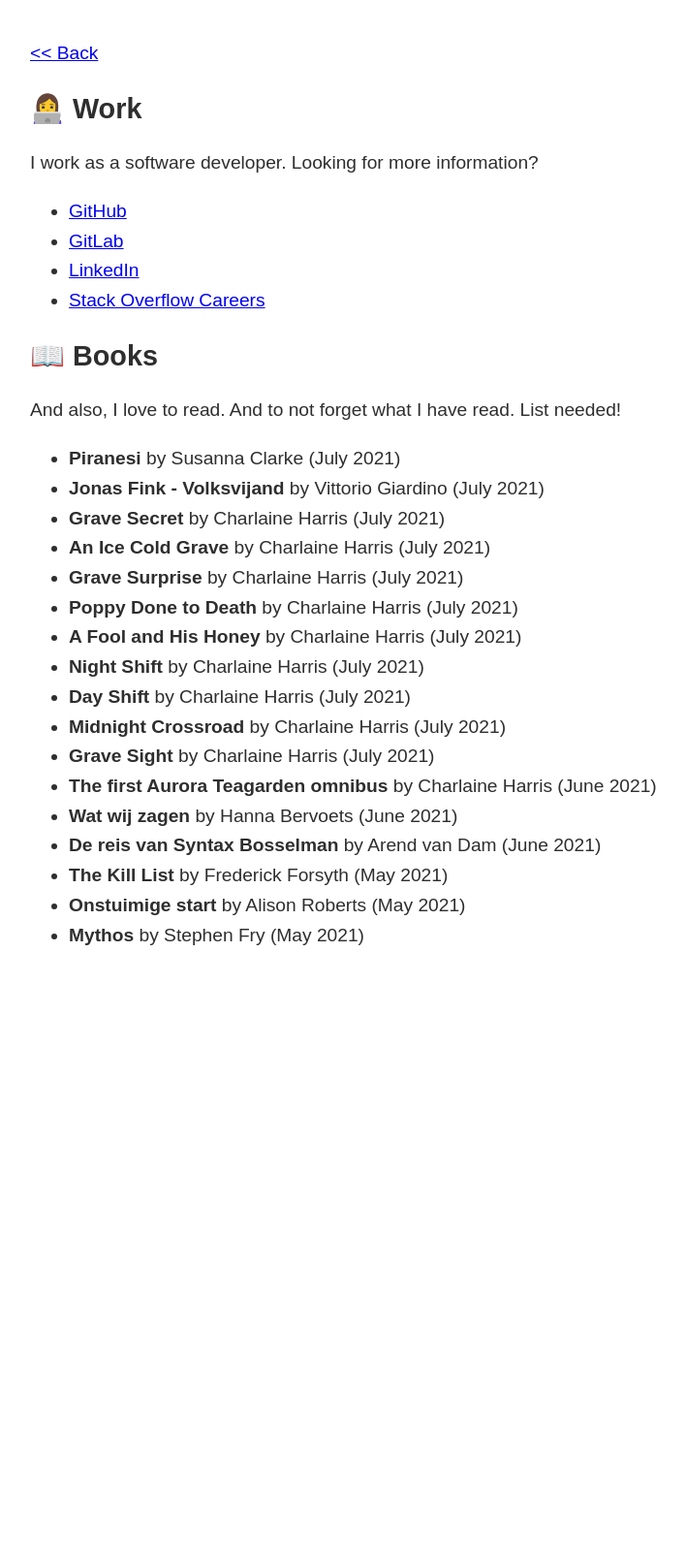
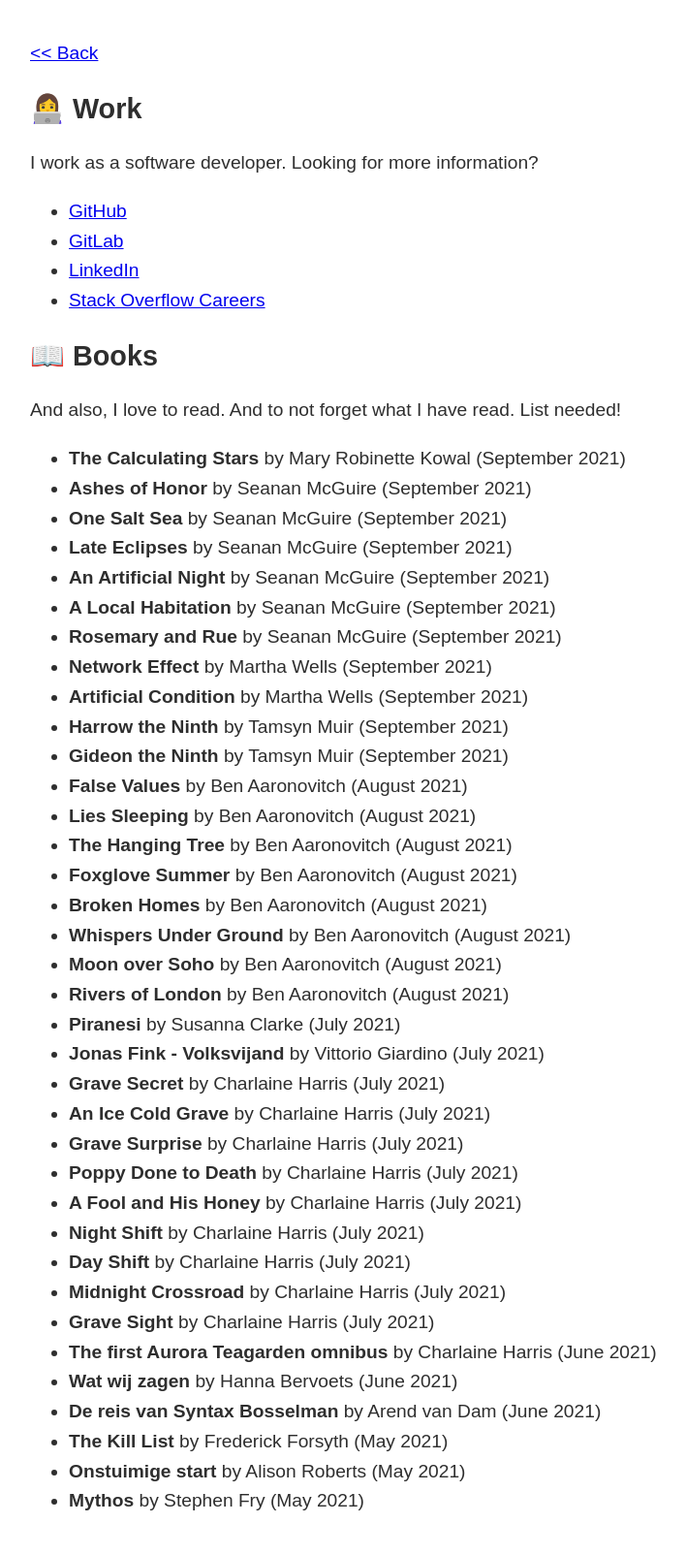
Before and after one commit to josienb/fictional-fungi, a Jekyll site: the page built from about.html, in a window 1280 px wide. Shown: the whole page at 97% size, without its empty margins (284-992 px from the left). Built offline with Jekyll 4.4.1, drawn with Linux system fonts in a browser that asks for light colours; before the commit the page ends 1020 px from its top, so only the background shows below that.

Commit message:
Update book list for August & September

```diff
--- a/_data/books.yml
+++ b/_data/books.yml
@@ -1,3 +1,98 @@
+- title: The Calculating Stars
+  author: Mary Robinette Kowal
+  month: September 2021
+  firsttime: true
+
+- title: Ashes of Honor
+  author: Seanan McGuire
+  month: September 2021
+  firsttime: true
+
+- title: One Salt Sea
+  author: Seanan McGuire
+  month: September 2021
+  firsttime: true
+
+- title: Late Eclipses
+  author: Seanan McGuire
+  month: September 2021
+  firsttime: true
+
+- title: An Artificial Night
+  author: Seanan McGuire
+  month: September 2021
+  firsttime: true
+
+- title: A Local Habitation
+  author: Seanan McGuire
+  month: September 2021
+  firsttime: true
+
+- title: Rosemary and Rue
+  author: Seanan McGuire
+  month: September 2021
+  firsttime: true
+
+- title: Network Effect
+  author: Martha Wells
+  month: September 2021
+  firsttime: true
+
+- title: Artificial Condition
+  author: Martha Wells
+  month: September 2021
+  firsttime: true
+
+- title: Harrow the Ninth
+  author: Tamsyn Muir
+  month: September 2021
+  firsttime: true
+
+- title: Gideon the Ninth
+  author: Tamsyn Muir
+  month: September 2021
+  firsttime: true
+
+- title: False Values
+  author: Ben Aaronovitch
+  month: August 2021
+  firsttime: true
+
+- title: Lies Sleeping
+  author: Ben Aaronovitch
+  month: August 2021
+  firsttime: false
+
+- title: The Hanging Tree
+  author: Ben Aaronovitch
+  month: August 2021
+  firsttime: false
+
+- title: Foxglove Summer
+  author: Ben Aaronovitch
+  month: August 2021
+  firsttime: false
+
+- title: Broken Homes
+  author: Ben Aaronovitch
+  month: August 2021
+  firsttime: false
+
+- title: Whispers Under Ground
+  author: Ben Aaronovitch
+  month: August 2021
+  firsttime: false
+
+- title: Moon over Soho
+  author: Ben Aaronovitch
+  month: August 2021
+  firsttime: false
+
+- title: Rivers of London
+  author: Ben Aaronovitch
+  month: August 2021
+  firsttime: false
+
 - title: Piranesi
   author: Susanna Clarke
   month: July 2021
```
